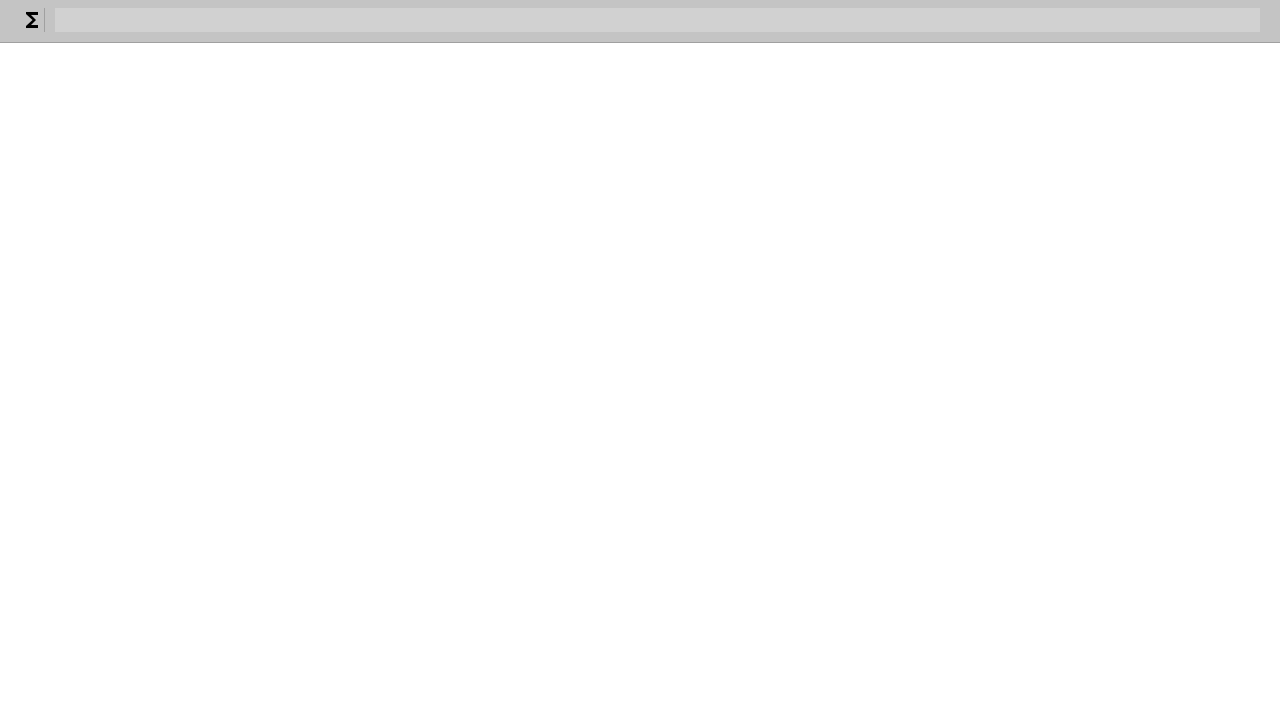
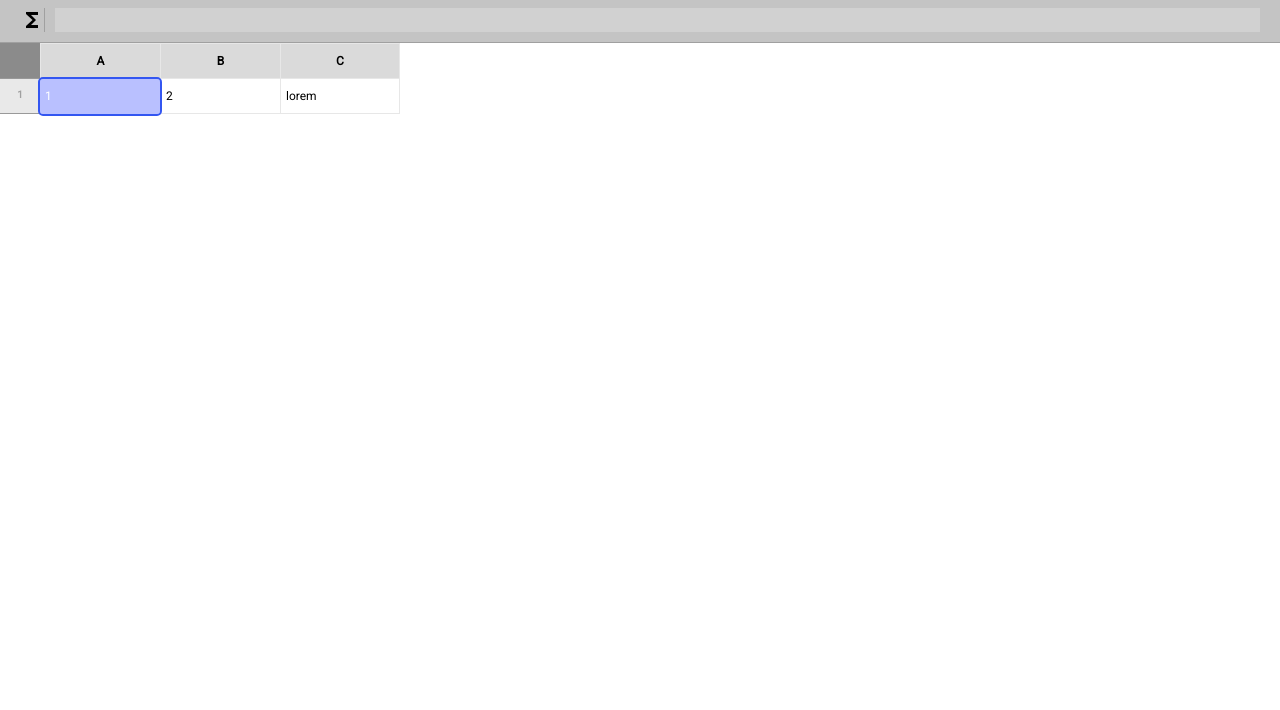
Before and after one commit to PospelovVladimir/excel-project, a website built with webpack: page src/index.html in a window 1280 px wide. Shown: the part 90-800 px from the top of the page. Built offline with nearby package versions, Linux system fonts and the light colour scheme.

Commit message:
create table

```diff
--- a/src/index.html
+++ b/src/index.html
@@ -60,7 +60,24 @@
 					</span>
 					<input class="fx__input" type="text" name="" />
 				</div>
-				<div class="table-holder"></div>
+				<div class="table">
+					<div class="table__row">
+						<div class="table__row-info table__row-info--master"></div>
+						<div class="table__row-data">
+							<div class="table__row-column table__row-column--header">A</div>
+							<div class="table__row-column table__row-column--header">B</div>
+							<div class="table__row-column table__row-column--header">C</div>
+						</div>
+					</div>
+					<div class="table__row">
+						<div class="table__row-info">1</div>
+						<div class="table__row-data">
+							<div class="table__row-column selected">1</div>
+							<div class="table__row-column">2</div>
+							<div class="table__row-column" contenteditable="">lorem</div>
+						</div>
+					</div>
+				</div>
 			</div>
 		</div>
 	</body>
--- a/src/styles/table.scss
+++ b/src/styles/table.scss
@@ -1,2 +1,73 @@
 @import 'variables';
 @import 'mixins';
+
+.table {
+	position: absolute;
+	top: $heightHeader + $heightToollbar + $heightFx;
+	left: 0;
+	right: 0;
+	overflow-x: auto;
+	padding-bottom: 2px;
+	margin-top: 2px;
+
+	&__row {
+		display: flex;
+		width: 100%;
+		min-height: 35px;
+	}
+
+	&__row-info {
+		padding: 10px 5px;
+		text-align: center;
+		background-color: rgb(233, 233, 233);
+		font-weight: bold;
+		border-bottom: 1px solid #999999;
+		min-width: 40px;
+		font-size: 10px;
+		color: $silver;
+
+		&--master {
+			background-color: rgb(139, 139, 139);
+		}
+	}
+
+	&__row-data {
+		display: flex;
+	}
+
+	&__row-column {
+		padding: 10px 5px;
+		border-left: 1px solid #e7e7e7;
+		border-bottom: 1px solid #e7e7e7;
+		text-align: left;
+		min-width: 120px;
+
+		&:hover {
+			background-color: rgb(243, 243, 243);
+		}
+
+		&.selected {
+			background-color: rgba(23, 46, 255, 0.3);
+			z-index: 2;
+			border: 0;
+			color: #ffffff;
+			outline: 2px solid #3356f1;
+			border-radius: 3px;
+		}
+
+		&:last-child {
+			border-right: 1px solid #e7e7e7;
+		}
+
+		&--header {
+			text-align: center;
+			background-color: #dadada;
+			font-weight: bold;
+			border-top: 1px solid #e7e7e7;
+
+			&:hover {
+				background-color: #dddddd;
+			}
+		}
+	}
+}
```
